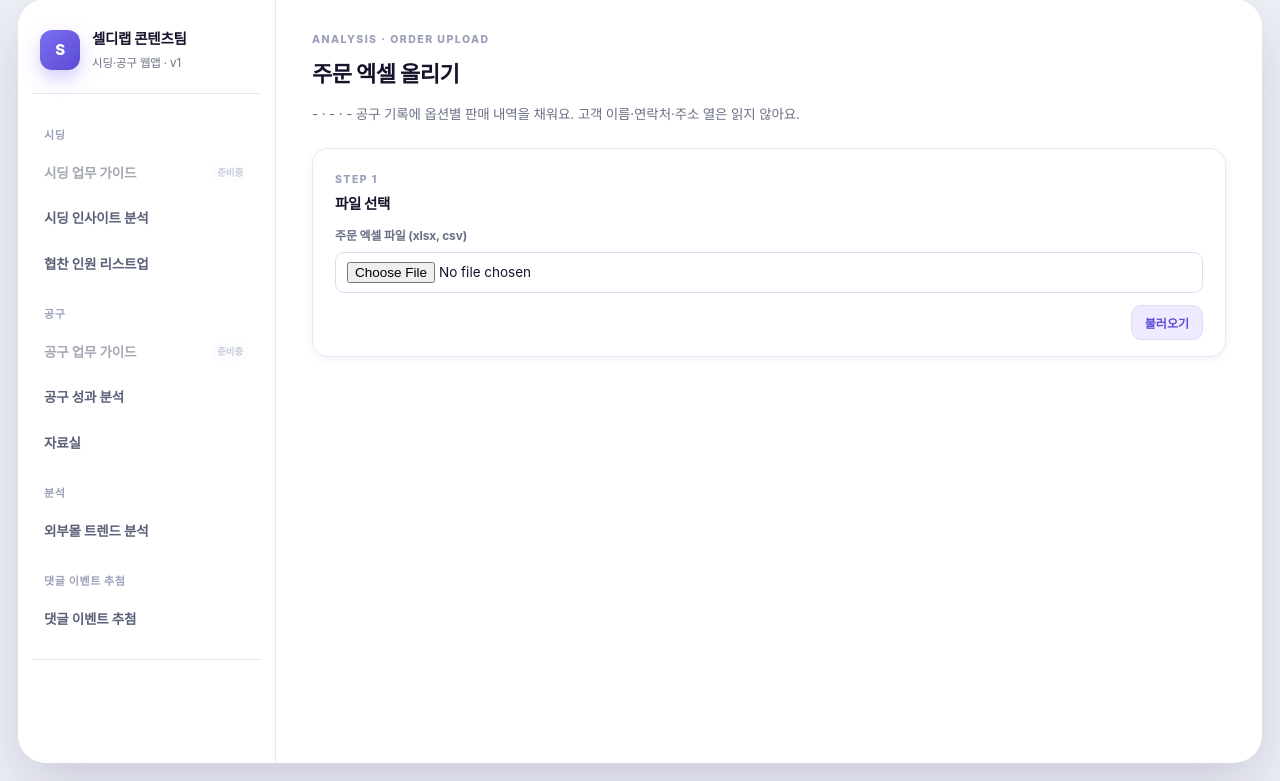
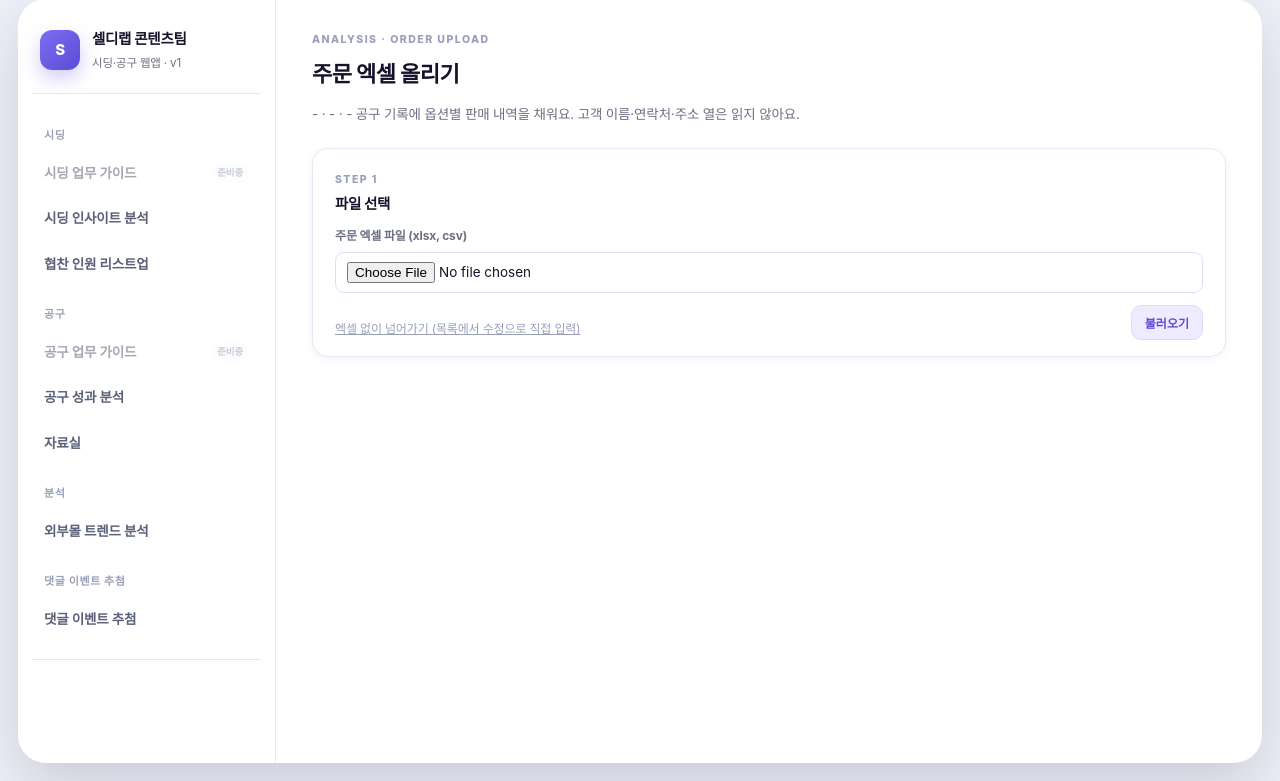
Before and after one commit to on960608/celdylab-webapp, a Python web app: template celdylab-webapp/templates/gongu_orders.html in a window 1280 px wide. Shown: the part 19-800 px from the top of the page. Run offline with Jinja, Linux system fonts and the light colour scheme; the template is opened without the code that fills it, so the values that code supplies are empty; some web fonts are replaced.

Commit message:
gongu_orders.html: 엑셀 없이 넘어가기 링크 추가

```diff
--- a/celdylab-webapp/templates/gongu_orders.html
+++ b/celdylab-webapp/templates/gongu_orders.html
@@ -12,7 +12,10 @@
   <div class="chart-card-head"><div><div class="eyebrow" style="margin-bottom:4px">STEP 1</div><h3>파일 선택</h3></div></div>
   <form method="post" action="{{ url_for('gongu.orders_preview', record_id=record.id) }}" enctype="multipart/form-data" class="ins-form-grid" style="margin-top:10px">
     <label class="ins-wide">주문 엑셀 파일 (xlsx, csv)<input type="file" name="order_file" accept=".xlsx,.csv" required></label>
-    <div class="ins-wide" style="display:flex;justify-content:flex-end"><button class="refresh-btn" type="submit">불러오기</button></div>
+    <div class="ins-wide" style="display:flex;justify-content:space-between;align-items:center">
+      <a class="note" href="{{ url_for('gongu.index') }}">엑셀 없이 넘어가기 (목록에서 수정으로 직접 입력)</a>
+      <button class="refresh-btn" type="submit">불러오기</button>
+    </div>
   </form>
 </div>
 
```
